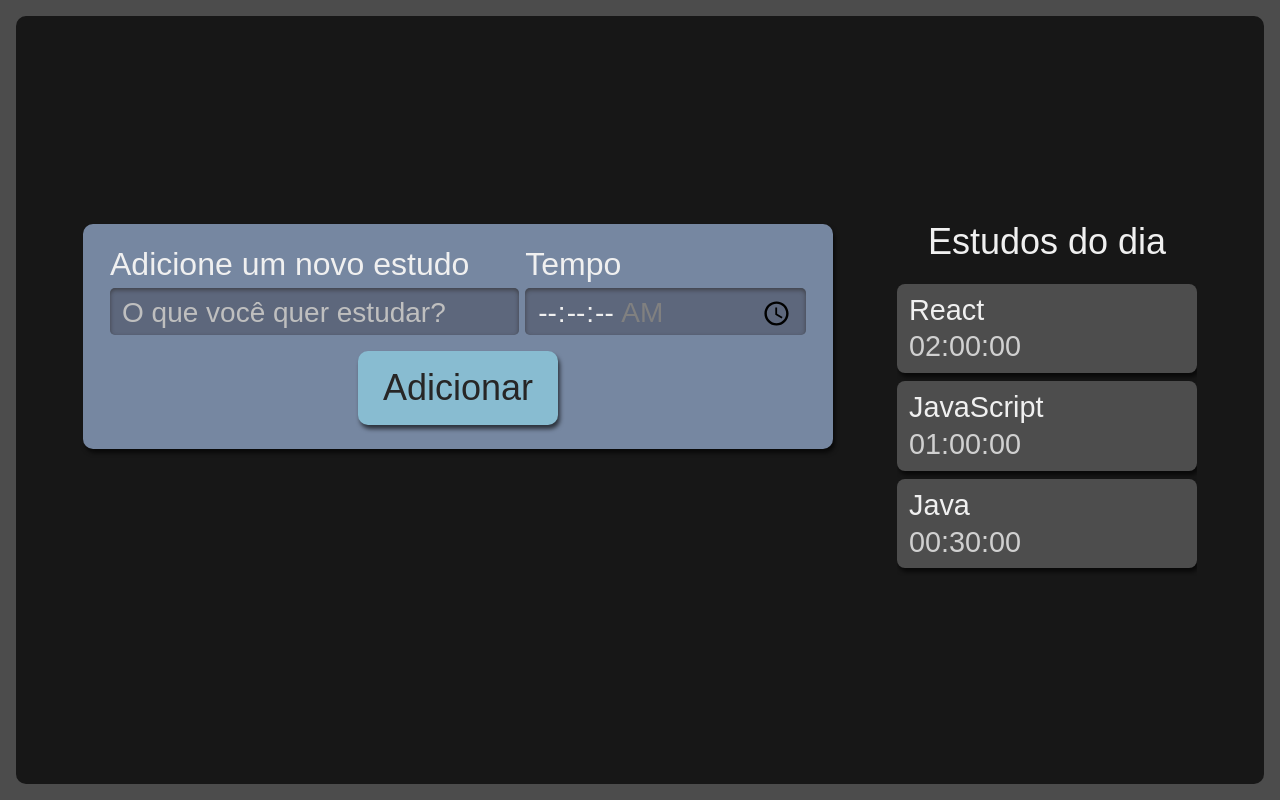
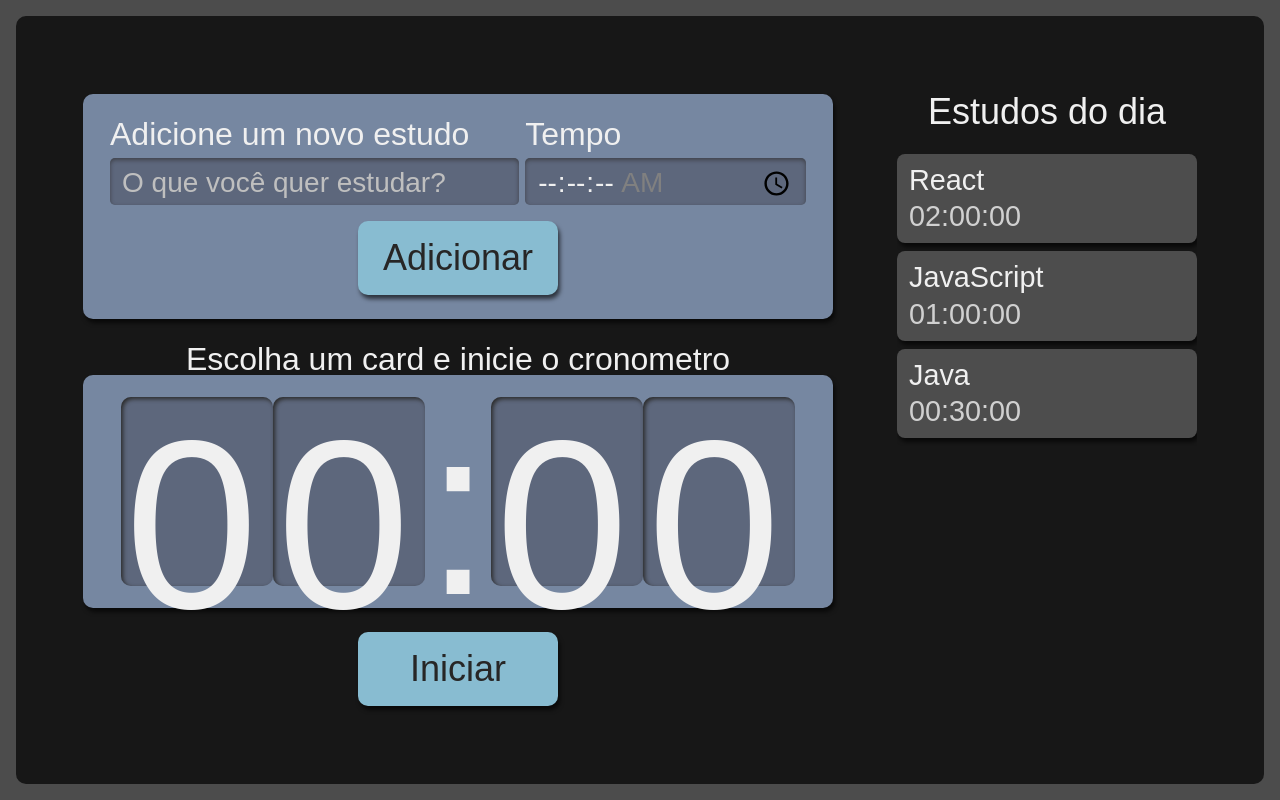
Before and after one commit to camilavitoriacosta/digixStudies, a React (Create React App) app: page / in a window 1280 px wide. Built offline with nearby package versions, Linux system fonts and the light colour scheme.

Commit message:
Adicionando componente Cronometro

```diff
--- /dev/null
+++ b/src/components/Cronometro/Cronometro.module.scss
@@ -0,0 +1,59 @@
+.cronometro {
+  display: flex;
+  flex-direction: column;
+  align-items: center;
+  grid-area: cronometro;
+
+  .relogioWrapper {
+    align-items: center;
+    background-color: #7687A1;
+    border-radius: 10px;
+    box-shadow: 2px 4px 4px #0000009F;
+    box-sizing: border-box;
+    display: flex;
+    font-size: 5rem;
+    justify-content: center;
+    margin-bottom: 24px;
+    padding: 16px 12px;
+    width: 100%;
+  }
+
+  .titulo {
+    font-size: 2rem;
+  }
+
+  button {
+    background-color: #88bcd1;
+    border-radius: 10px;
+    box-shadow: 2px 4px 4px #0000009F;
+    color: #272626;
+    cursor: pointer;
+    font-size: 1.25rem;
+    padding: 16px;
+    width: 150px;
+
+    &:active {
+      background-color: #7CA6B7;
+      box-shadow: 2px 2px 4px #0000009F inset;
+      cursor: auto;
+    }
+  }
+
+  @media screen and (min-width:1280px) {
+
+    .relogioWrapper{
+      font-size: 15rem;
+    }
+
+    p {
+      font-size: 2rem;
+    }
+
+    button {
+      grid-column-start: span 2;
+      justify-self: center;
+      width: 200px;
+      font-size: 2.25rem;
+    }
+  }
+}
--- /dev/null
+++ b/src/components/Cronometro/Relogio/Relogio.module.scss
@@ -0,0 +1,21 @@
+.relogioNumero {
+  background-color: #5D677C;
+  box-shadow: 2px 2px 4px #2B2B2B inset;
+  height: 3.6rem;
+  width: 3rem;
+  padding: 8px 4px;
+  border-radius: 10px;
+
+  @media screen and (min-width:1280px) {
+    height: 10.8rem;
+    width: 9rem;
+  }
+}
+
+.relogioDivisao {
+  height: 4.2rem;
+
+  @media screen and (min-width:1280px) {
+    height: 12.6rem;
+  }
+}
--- /dev/null
+++ b/src/components/Cronometro/Relogio/index.tsx
@@ -0,0 +1,13 @@
+import style from './Relogio.module.scss'
+
+export default function Relogio() {
+    return (
+        <>
+            <span className={style.relogioNumero}>0</span>
+            <span className={style.relogioNumero}>0</span>
+            <span className={style.relogioDivisao}>:</span>
+            <span className={style.relogioNumero}>0</span>
+            <span className={style.relogioNumero}>0</span>
+        </>
+    );
+}
--- /dev/null
+++ b/src/components/Cronometro/index.tsx
@@ -0,0 +1,14 @@
+import style from './Cronometro.module.scss'
+import Botao from '../Botao'
+import Relogio from './Relogio';
+export default function Cronometro() {
+    return (
+        <div className={style.cronometro}>
+            <p className='titulo'>Escolha um card e inicie o cronometro</p>
+            <div className={style.relogioWrapper}>
+                <Relogio />
+            </div>
+            <Botao> Iniciar</Botao>
+        </div>
+    );
+}
--- a/src/pages/App.tsx
+++ b/src/pages/App.tsx
@@ -1,3 +1,4 @@
+import Cronometro from "../components/Cronometro";
 import Formulario from "../components/Formulario";
 import Lista from "../components/Lista";
 import style from "./App.module.scss";
@@ -6,7 +7,8 @@ function App() {
   return (
     <div className={style.AppStyle}>
       <Formulario />
-      <Lista/>
+      <Cronometro/>
+      <Lista />
     </div>
   );
 }
```
